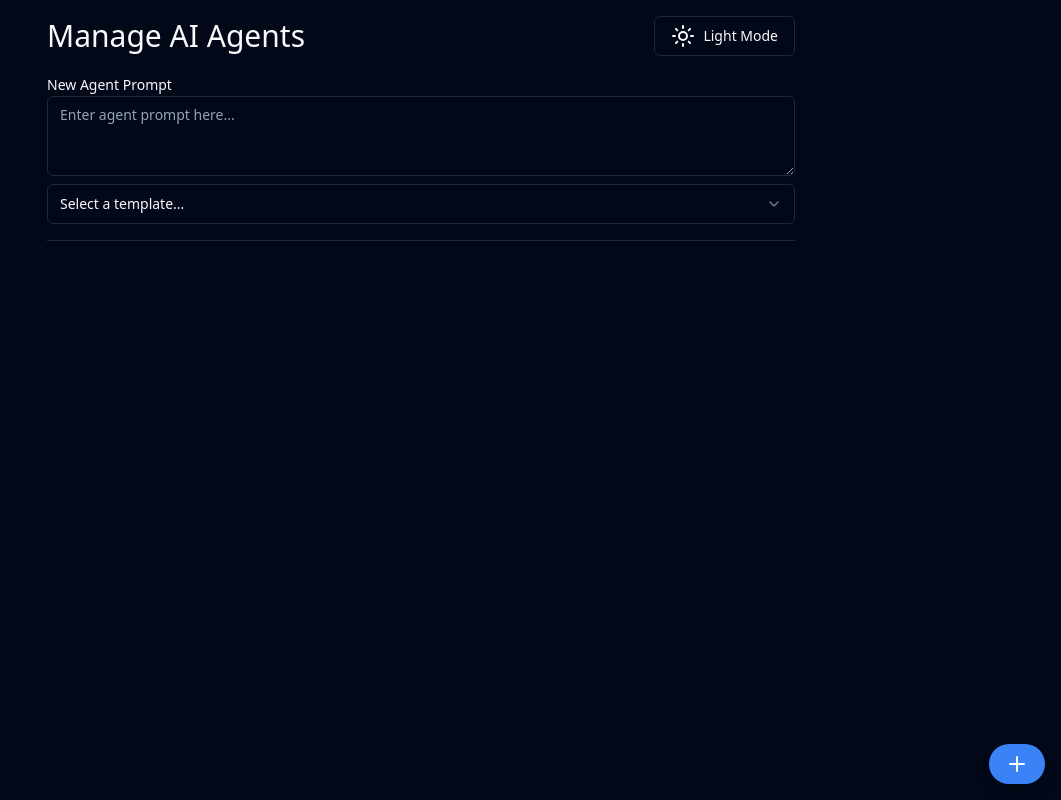
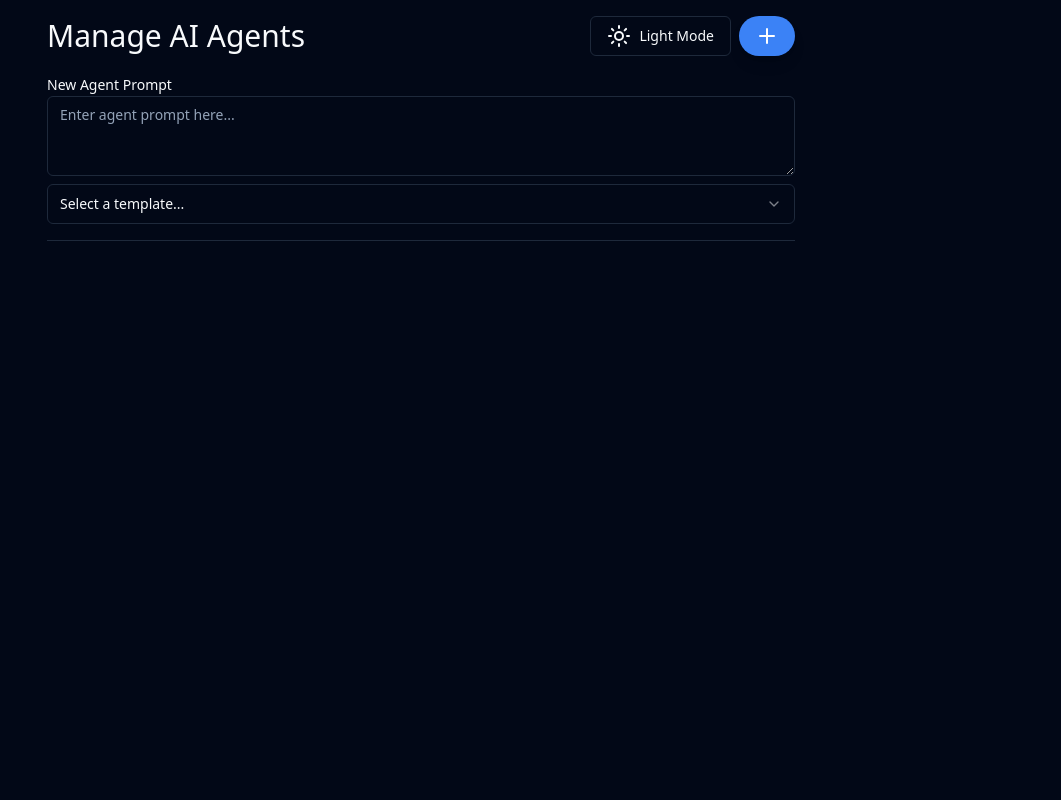
Before and after one commit to GPT-Engineer-App/agentic-ui-toy, a React (Vite) app: page / in a window 1280 px wide. Shown: the whole page, without its empty margins (219-1280 px from the left). Built offline with nearby package versions, Linux system fonts and the light colour scheme.

Commit message:
Placed the FAB button next to the light mode button and ensured they both have the same style.

```diff
--- a/src/pages/Index.jsx
+++ b/src/pages/Index.jsx
@@ -66,10 +66,18 @@ const Index = () => {
     <Container className="max-w-[812px] mx-auto p-4 relative">
       <div className="flex justify-between items-center mb-4">
         <h1 className="text-3xl">Manage AI Agents</h1>
-        <Button onClick={toggleTheme} variant="outline">
-          {theme === "light" ? <Moon className="mr-2" /> : <Sun className="mr-2" />}
-          {theme === "light" ? "Dark Mode" : "Light Mode"}
-        </Button>
+        <div className="flex space-x-2">
+          <Button onClick={toggleTheme} variant="outline">
+            {theme === "light" ? <Moon className="mr-2" /> : <Sun className="mr-2" />}
+            {theme === "light" ? "Dark Mode" : "Light Mode"}
+          </Button>
+          <Button
+            onClick={addAgent}
+            className="rounded-full bg-blue-500 text-white p-4 shadow-lg hover:bg-blue-600"
+          >
+            <Plus className="w-6 h-6" />
+          </Button>
+        </div>
       </div>
       <div className="mb-4">
         <Label htmlFor="agent-prompt">New Agent Prompt</Label>
@@ -147,12 +155,6 @@ const Index = () => {
           )}
         </Droppable>
       </DragDropContext>
-      <Button
-        onClick={addAgent}
-        className="fixed bottom-4 right-4 rounded-full bg-blue-500 text-white p-4 shadow-lg hover:bg-blue-600"
-      >
-        <Plus className="w-6 h-6" />
-      </Button>
     </Container>
   );
 };
```
